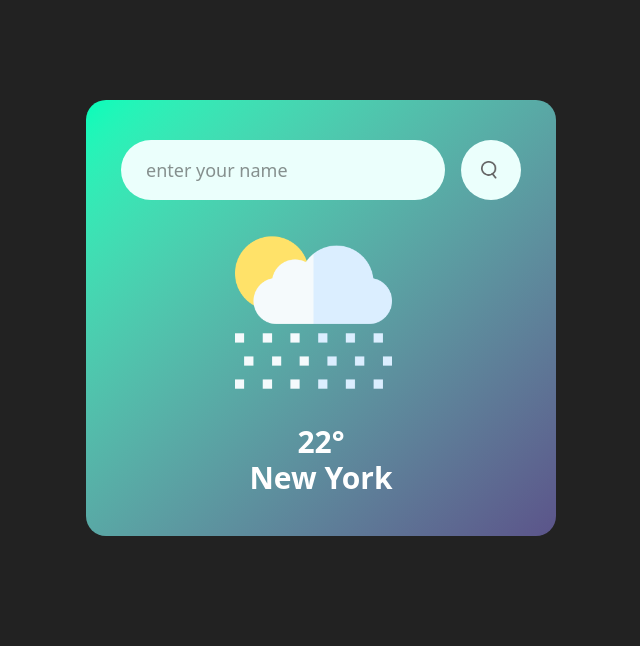
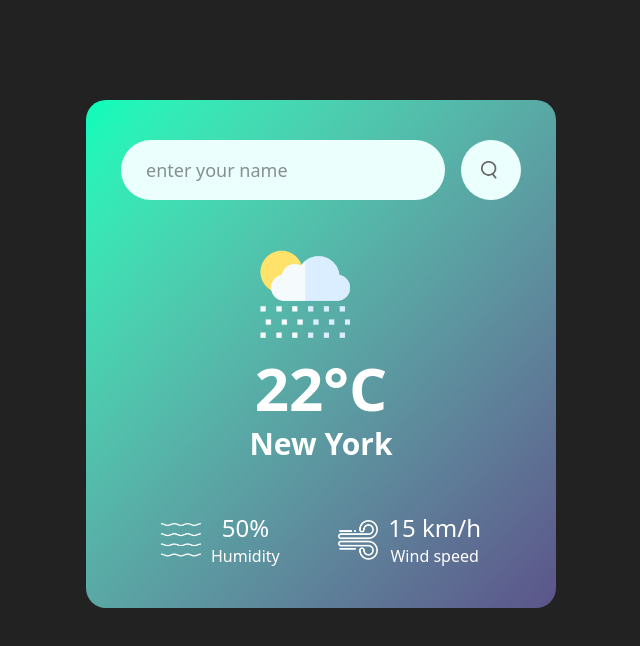
Before and after one commit to ZEU4S-Dragon/Weather-App, a website: page index.html in a window 1280 px wide. Shown: the whole page, without its empty margins (319-959 px from the left). Drawn offline with Linux system fonts and the light colour scheme.

Commit message:
end styling

```diff
--- a/index.html
+++ b/index.html
@@ -14,10 +14,27 @@
                 <button class="cursor-pointer border-0 outline-0 bg-[#ebfffc] rounded-[50%] w-[60px] h-[60px] "><img class="w-[16px] ml-5" src="./images/search.png" alt=""></button>
             </div>
 
-            <div>
-                <img src="images/rain.png" class="px-20" alt="">
-                <h1 class="text-3xl font-bold">22°</h1>
-                <h2 class="text-3xl font-bold">New York</h2>
+            <div class="">
+                <img src="images/rain.png" class="px-20 ml-10  w-72 mt-[30px] " alt="">
+                <h1 class="text-6xl font-bold">22°C</h1>
+                <h2 class="text-3xl font-bold mt-2">New York</h2>
+                <div id="details" class="flex items-center justify-between p-[0 20px] mt-[50px] px-10 ">
+                      <div id="col" class="flex items-center text-center">
+                        <img src="images/humidity.png" class="w-[40px] mr-[10px]" alt="">
+                        <div>
+                          <p id="humidity" class="text-2xl font-medium">50%</p>
+                          <p>Humidity</p>
+                        </div>
+                      </div>
+
+                      <div id="col" class="flex items-center text-center ">
+                        <img src="images/wind.png" class="w-[40px] mr-[10px]" alt="">
+                        <div>
+                          <p id="wind" class="text-2xl font-medium">15 km/h</p>
+                          <p>Wind speed</p>
+                        </div>
+                      </div>
+                </div>
             </div>
         </div>
 
```
Also changed, not shown: CSS/output.css.
